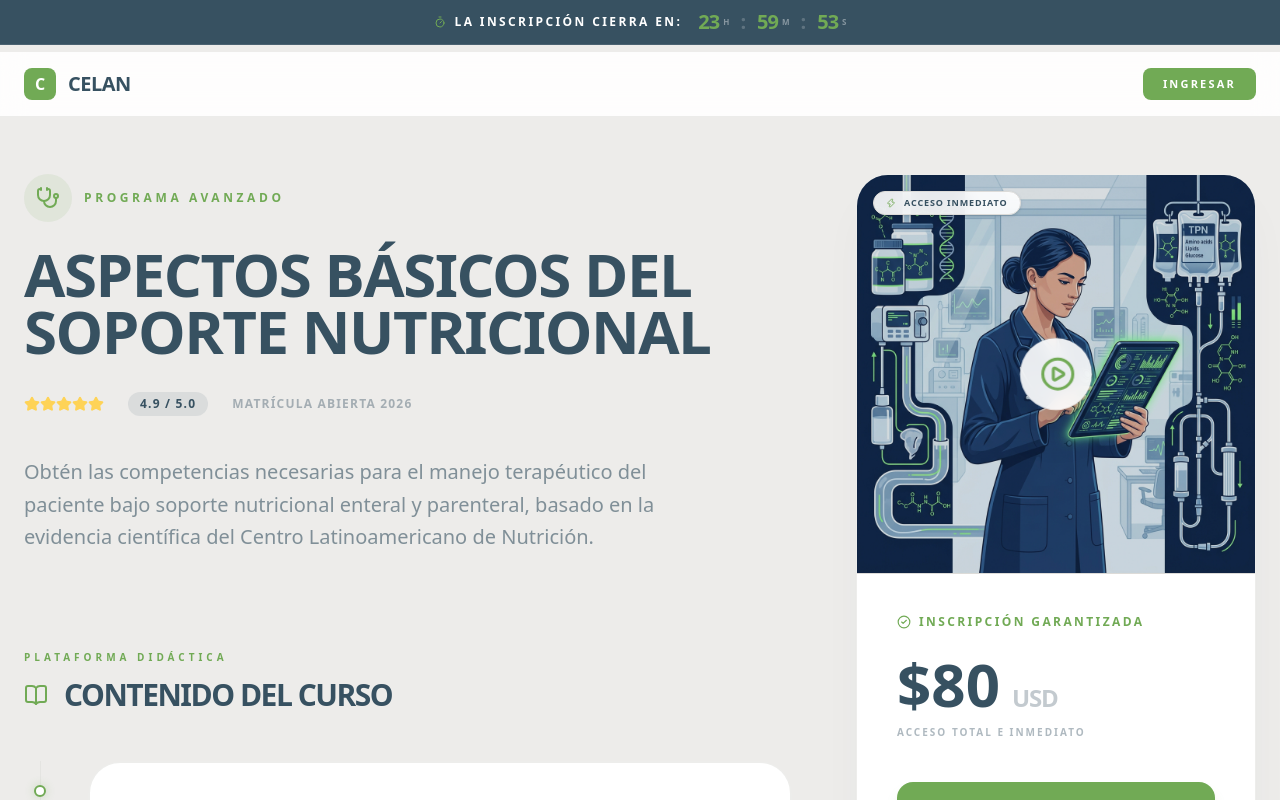
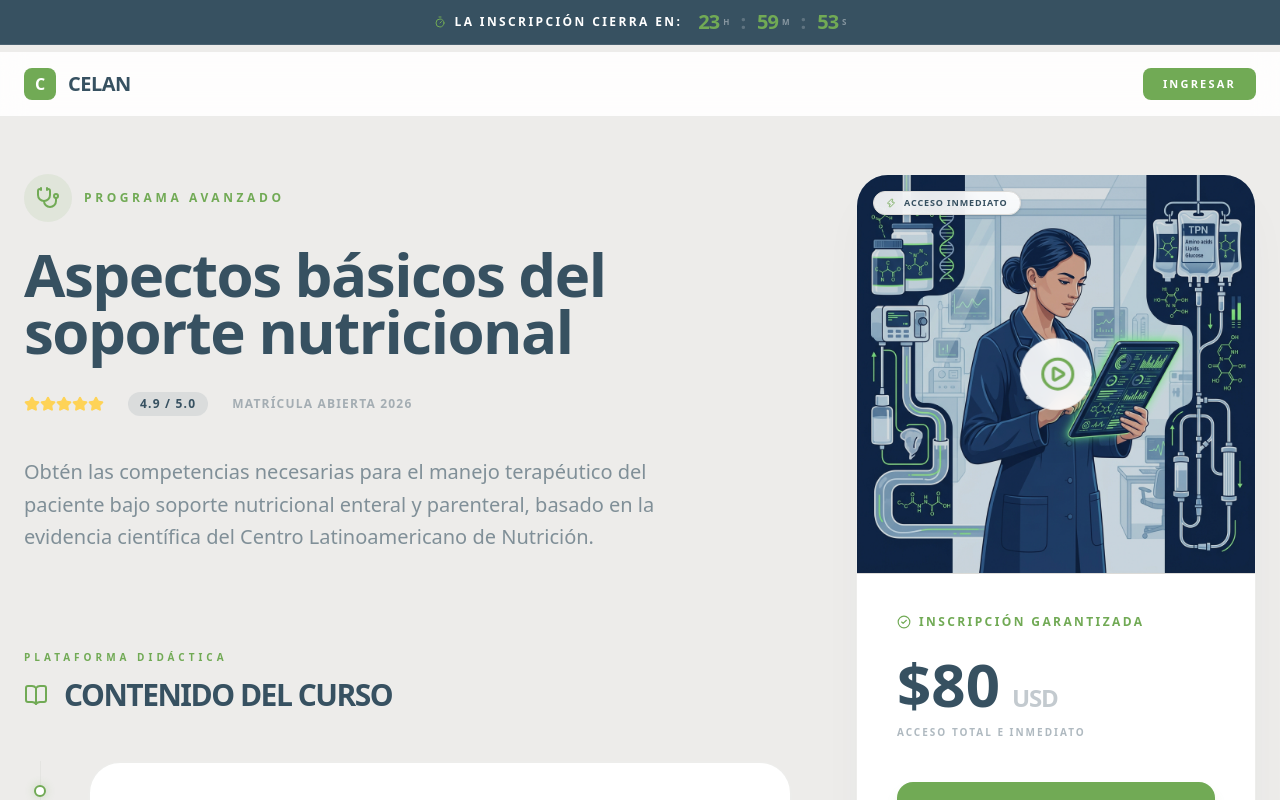
Before and after one commit to JorgeIgnacio666/celan-landing, a Next.js app: page / in a window 1280 px wide. Shown: the top 800 px of the page. Built offline with nearby package versions, Linux system fonts and the light colour scheme.

Commit message:
Update main title to sentence case

```diff
--- a/src/app/page.tsx
+++ b/src/app/page.tsx
@@ -125,8 +125,8 @@ export default function Home() {
                     <span className="text-[10px] md:text-xs font-black text-primary uppercase tracking-[0.3em]">Programa Avanzado</span>
                 </div>
 
-                <h1 className="font-roboto font-black text-3xl sm:text-4xl md:text-6xl text-secondary leading-[1.1] md:leading-[0.95] tracking-tight uppercase mb-6 md:mb-8">
-                    Aspectos Básicos del <br className="hidden md:block" /> Soporte Nutricional
+                <h1 className="font-roboto font-black text-3xl sm:text-4xl md:text-6xl text-secondary leading-[1.1] md:leading-[0.95] tracking-tight mb-6 md:mb-8">
+                    Aspectos básicos del <br className="hidden md:block" /> soporte nutricional
                 </h1>
 
                 <div className="flex flex-wrap items-center gap-4 md:gap-6 mb-8 md:mb-10">
```
